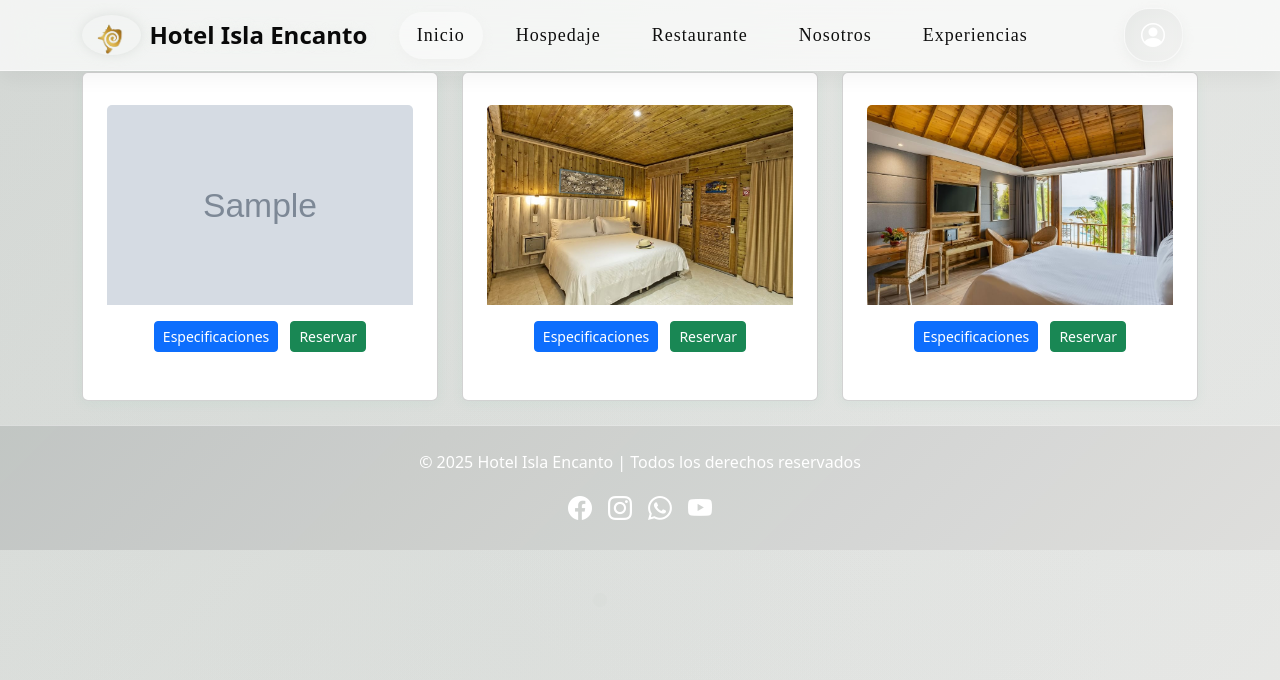
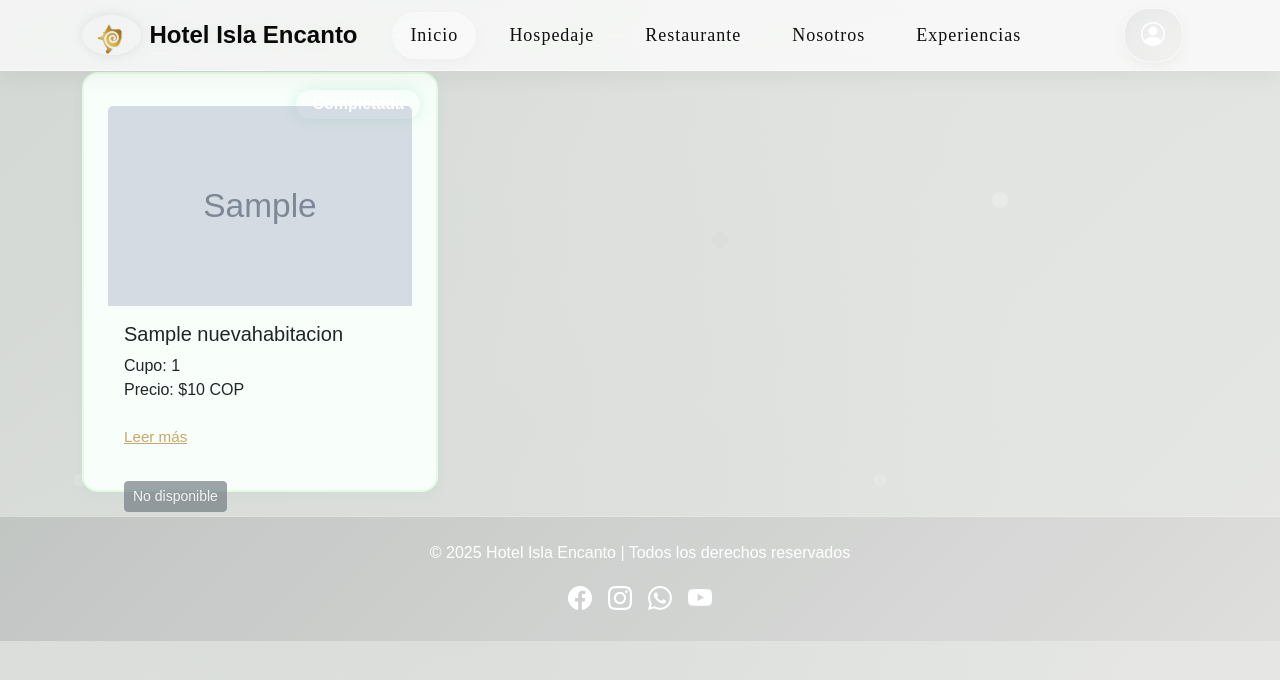
Before and after one commit to JuanDavidHernandez2021/Resort_encanto, a Flask app: page /hospedaje_usuario in a window 1280 px wide. Shown: the top 680 px of the page. Run offline with Flask 3, Linux system fonts and the light colour scheme; tables that the repository leaves empty hold one stand-in row (values such as "Sample post"); grey boxes marked "Sample" are stand-in pictures.

Commit message:
Update hospedaje_usuario.html

```diff
--- a/templates/usuario/hospedaje_usuario.html
+++ b/templates/usuario/hospedaje_usuario.html
@@ -2,151 +2,103 @@
 
 {% block content %}
 
-<!-- Si tu base no carga Bootstrap, descomenta estas líneas o añádelas en dashboard/base.html -->
-<link href="https://cdn.jsdelivr.net/npm/bootstrap@5.3.0/dist/css/bootstrap.min.css" rel="stylesheet">
-<!-- /fin Bootstrap CSS -->
-
 <br>
-
 <div class="container mt-5">
     <div class="row" id="habitaciones-usuario">
         {% for h in habitaciones %}
         <div class="col-md-4 mb-4">
-            <div class="card habitacion-card" style="min-height: 300px; display: flex; flex-direction: column; justify-content: space-between;">
+            <div class="card habitacion-card estado-{{ h.estado|lower }}"
+                 style="min-height: 420px; max-height: 420px; display: flex; flex-direction: column; justify-content: space-between;">
+
+                <!-- Imagen -->
                 <img src="{{ url_for('static', filename=h.imagen if h.imagen else 'img/default.jpg') }}"
-                     class="card-img-top" alt="{{ h.nombre }}" style="height: 200px; object-fit: cover;">
-                <div class="card-body text-center">
-                    <!-- Botón Especificaciones (abre modal único por habitación) -->
-                    <button type="button" class="btn btn-primary btn-sm me-2" data-bs-toggle="modal" data-bs-target="#modalHabitacion{{ h.id }}">
-                        Especificaciones
+                     class="card-img-top"
+                     alt="{{ h.nombre }}"
+                     style="height: 200px; object-fit: cover;">
+
+                <!-- Contenido -->
+                <div class="card-body" style="flex: 1 1 auto;">
+                    <h5 class="card-title">{{ h.nombre }}</h5>
+                    <p class="card-text">
+                        Cupo: {{ h.cupo_personas }} <br>
+                        Precio: ${{ '{:,.0f}'.format(h.precio) }} COP
+                    </p>
+
+                    <!-- Estado -->
+                    <span class="badge estado-label {{ h.estado|lower }}">{{ h.estado }}</span>
+
+                    <!-- Botón Leer más -->
+                    <button type="button" class="btn btn-link p-0 mt-2" data-bs-toggle="modal" data-bs-target="#modalHabitacion{{ h.id }}">
+                        Leer más
                     </button>
 
-                    <!-- Botón Reservar (dinámico: redirige a tu ruta reservar) -->
+                    <!-- Botón Reservar (solo si está disponible) -->
+                    <div class="mt-3">
+                        {% if h.estado == "Disponible" %}
                             <a href="{{ url_for('hospedaje_usuario.reservar_habitacion', habitacion_id=h.id) }}"
                                class="btn btn-success btn-sm">
                                 Reservar
                             </a>
+                        {% else %}
+                            <button class="btn btn-secondary btn-sm" disabled>No disponible</button>
+                        {% endif %}
+                    </div>
                 </div>
             </div>
         </div>
 
-        <!-- Modal Especificaciones (dinámico) -->
-        <div class="modal fade" id="modalHabitacion{{ h.id }}" tabindex="-1" aria-hidden="true">
-            <div class="modal-dialog modal-lg modal-dialog-centered">
+        <!-- Modal -->
+        <div class="modal fade" id="modalHabitacion{{ h.id }}" tabindex="-1" aria-labelledby="modalHabitacionLabel{{ h.id }}" aria-hidden="true">
+            <div class="modal-dialog modal-lg">
                 <div class="modal-content">
-                    <div class="modal-body row">
-                        <div class="col-md-6">
+                    <div class="modal-header">
+                        <h5 class="modal-title" id="modalHabitacionLabel{{ h.id }}">{{ h.nombre }}</h5>
+                        <button type="button" class="btn-close" data-bs-dismiss="modal" aria-label="Cerrar"></button>
+                    </div>
+                    <div class="modal-body">
                         <img src="{{ url_for('static', filename=h.imagen if h.imagen else 'img/default.jpg') }}"
-                                 class="img-fluid rounded" alt="{{ h.nombre }}">
-                        </div>
-                        <div class="col-md-6 d-flex flex-column justify-content-between">
-                            <div>
-                                <h4>{{ h.nombre }}</h4>
+                             class="img-fluid mb-3" alt="{{ h.nombre }}">
+                        <p><strong>Cupo:</strong> {{ h.cupo_personas }}</p>
                         <p><strong>Precio:</strong> ${{ '{:,.0f}'.format(h.precio) }} COP</p>
                         <p><strong>Estado:</strong> {{ h.estado }}</p>
-                                <p><strong>Capacidad:</strong> {{ h.cantidad_personas }} personas</p>
-                                <p><strong>Descripción:</strong> {{ h.descripcion if h.descripcion else "Sin descripción" }}</p>
+                        {% if h.descripcion %}
+                            <p><strong>Descripción:</strong> {{ h.descripcion }}</p>
+                        {% else %}
+                            <p><strong>Descripción:</strong> <span class="text-muted">Sin descripción</span></p>
+                        {% endif %}
                     </div>
-
-                            <!-- Reservar dentro del modal (redirige igual que el botón externo) -->
-                            <div class="text-end">
-                                <a href="{{ url_for('hospedaje_usuario.reservar_habitacion', habitacion_id=h.id) }}" class="btn btn-success mt-3">
+                    <div class="modal-footer">
+                        {% if h.estado == "Disponible" %}
+                            <a href="{{ url_for('hospedaje_usuario.reservar_habitacion', habitacion_id=h.id) }}" class="btn btn-success">
                                 Reservar
                             </a>
-                            </div>
-                        </div>
+                        {% else %}
+                            <button class="btn btn-secondary" disabled>No disponible</button>
+                        {% endif %}
+                        <button type="button" class="btn btn-secondary" data-bs-dismiss="modal">Cerrar</button>
                     </div>
                 </div>
             </div>
         </div>
 
         {% endfor %}
-
-        <!--CARTAS DE EJEMPLO FIJAS-->
-        <div class="col-md-4 mb-4">
-            <div class="card habitacion-card" style="min-height: 300px; display: flex; flex-direction: column; justify-content: space-between;">
-                <img src="{{ url_for('static', filename='img/habitacion(1).jpg') }}"
-                     class="card-img-top" alt="Habitación Básica" style="height: 200px; object-fit: cover;">
-                <div class="card-body text-center">
-                    <button type="button" class="btn btn-primary btn-sm me-2" data-bs-toggle="modal" data-bs-target="#modalHabitacionEjemplo1">
-                        Especificaciones
-                    </button>
-                    <!-- Abrir modal de ejemplo (no redirige a DB) -->
-                    <button type="button" class="btn btn-success btn-sm" data-bs-toggle="modal" data-bs-target="#modalHabitacionEjemplo1">Reservar</button>
-                </div>
     </div>
 </div>
 
-        <!-- Modal ejemplo 1 -->
-        <div class="modal fade" id="modalHabitacionEjemplo1" tabindex="-1" aria-hidden="true">
-            <div class="modal-dialog modal-lg modal-dialog-centered">
-                <div class="modal-content">
-                    <div class="modal-body row">
-                        <div class="col-md-6">
-                            <img src="{{ url_for('static', filename='img/habitacion(1).jpg') }}" class="img-fluid rounded" alt="Habitación Básica">
-                        </div>
-                        <div class="col-md-6 d-flex flex-column justify-content-between">
-                            <div>
-                                <h4>Habitación Básica</h4>
-                                <p><strong>Precio:</strong> $120,000 COP</p>
-                                <p><strong>Estado:</strong> Disponible</p>
-                                <p><strong>Capacidad:</strong> 2 personas</p>
-                                <p><strong>Descripción:</strong> Habitación sencilla con cama doble, baño privado y Wi-Fi gratuito.</p>
-                            </div>
-                            <!-- Aquí puedes poner la ruta real si quieres -->
-                            <div class="text-end">
-                                <a href="#" class="btn btn-success mt-3">Reservar</a>
-                            </div>
-                        </div>
-                    </div>
-                </div>
-            </div>
-        </div>
-
-        <!-- Carta ejemplo 2 -->
-        <div class="col-md-4 mb-4">
-            <div class="card habitacion-card" style="min-height: 300px; display: flex; flex-direction: column; justify-content: space-between;">
-                <img src="{{ url_for('static', filename='img/habitacion(2).jpg') }}" class="card-img-top" alt="Habitación Deluxe" style="height: 200px; object-fit: cover;">
-                <div class="card-body text-center">
-                    <button type="button" class="btn btn-primary btn-sm me-2" data-bs-toggle="modal" data-bs-target="#modalHabitacionEjemplo2">
-                        Especificaciones
-                    </button>
-                    <button type="button" class="btn btn-success btn-sm" data-bs-toggle="modal" data-bs-target="#modalHabitacionEjemplo2">Reservar</button>
-                </div>
-            </div>
-        </div>
-
-        <!-- Modal ejemplo 2 -->
-        <div class="modal fade" id="modalHabitacionEjemplo2" tabindex="-1" aria-hidden="true">
-            <div class="modal-dialog modal-lg modal-dialog-centered">
-                <div class="modal-content">
-                    <div class="modal-body row">
-                        <div class="col-md-6">
-                            <img src="{{ url_for('static', filename='img/habitacion(2).jpg') }}" class="img-fluid rounded" alt="Habitación Deluxe">
-                        </div>
-                        <div class="col-md-6 d-flex flex-column justify-content-between">
-                            <div>
-                                <h4>Habitación Deluxe</h4>
-                                <p><strong>Precio:</strong> $250,000 COP</p>
-                                <p><strong>Estado:</strong> Ocupada</p>
-                                <p><strong>Capacidad:</strong> 4 personas</p>
-                                <p><strong>Descripción:</strong> Habitación de lujo con cama king size, minibar, TV y vista al mar.</p>
-                            </div>
-                            <div class="text-end">
-                                <a href="#" class="btn btn-success mt-3">Reservar</a>
-                            </div>
-                        </div>
-                    </div>
-                </div>
-            </div>
-        </div>
-        <!-- /FIN cartas ejemplo -->
-
-    </div>
-</div>
-
-<!-- Si tu base no carga Bootstrap JS, descomenta o mueve esto al final de dashboard/base.html justo antes de </body> -->
-<script src="https://cdn.jsdelivr.net/npm/bootstrap@5.3.0/dist/js/bootstrap.bundle.min.js"></script>
-<!-- /fin Bootstrap JS -->
+<!-- CSS para estados -->
+<style>
+.estado-label.disponible {
+    background-color: #28a745; /* Verde */
+    color: white;
+}
+.estado-label.ocupado {
+    background-color: #dc3545; /* Rojo */
+    color: white;
+}
+.estado-label.mantenimiento {
+    background-color: #ffc107; /* Amarillo */
+    color: black;
+}
+</style>
 
 {% endblock %}
```
Lines whose indentation alone changed are shown as unchanged.
